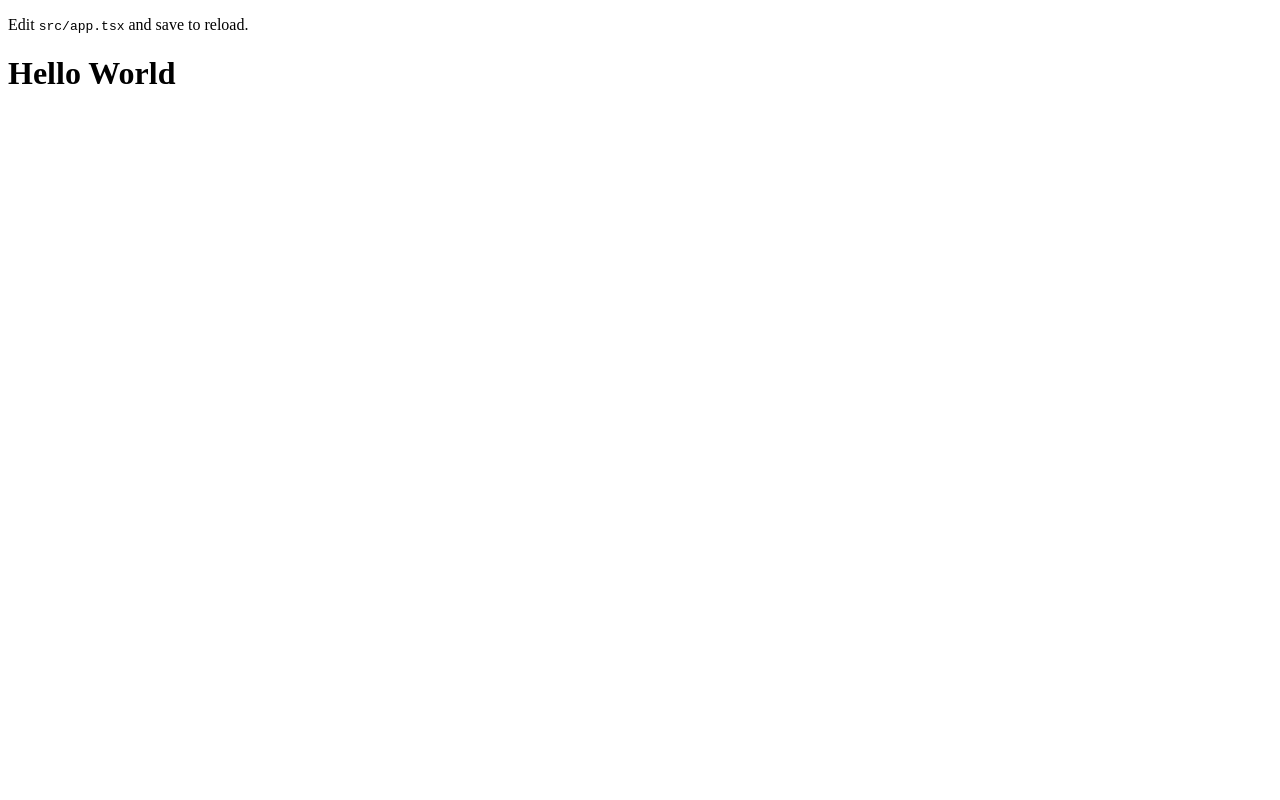
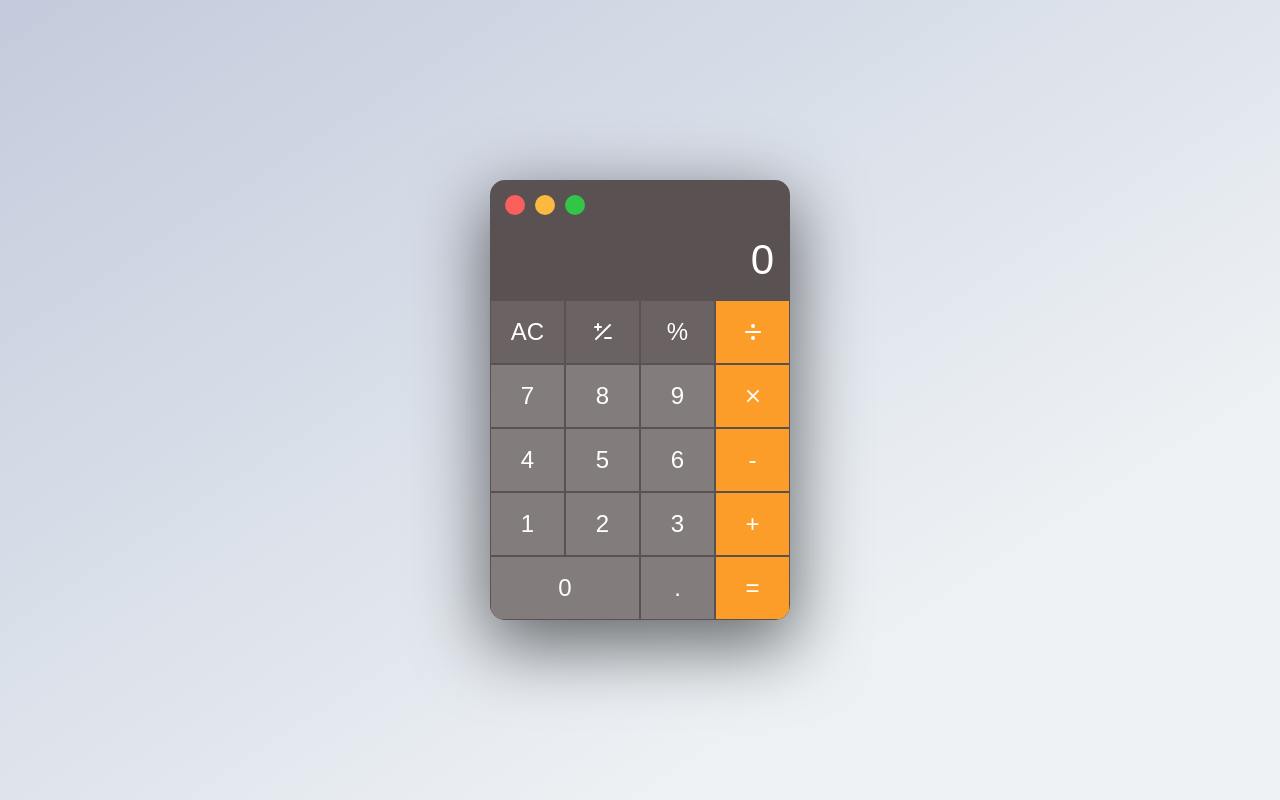
Before and after one commit to QuocNGN/UDT_Test_React, a React app: page / in a window 1280 px wide. Built offline with nearby package versions, Linux system fonts and the light colour scheme.

Commit message:
feat: create initial UI Calculator

```diff
--- a/package.json
+++ b/package.json
@@ -55,6 +55,7 @@
     "jest-environment-jsdom": "^29.7.0",
     "mini-css-extract-plugin": "^2.9.0",
     "prettier": "^2.8.3",
+    "react-icons": "^5.2.1",
     "sass": "^1.77.8",
     "sass-loader": "^16.0.0",
     "serve": "^14.2.3",
--- a/src/App.tsx
+++ b/src/App.tsx
@@ -1,21 +1,16 @@
-// Modified from the create-react-app TypeScript template
-// See: https://github.com/facebook/create-react-app/blob/main/packages/cra-template-typescript/template/src/App.tsx
 import React from 'react'
-
+import Calculator from './Calculator'
 // import './app.css';
-
-// import logo from './icons/logo.svg';
-
 export default class App extends React.Component {
   render() {
     return (
-      <div className='app' role='main'>
-        <header className='app-header'>
-          <p>
-            Edit <code>src/app.tsx</code> and save to reload.
-          </p>
-          <h1>Hello World</h1>
-        </header>
+      <div className='App'>
+        <div className='icon-wrapper'>
+          <button className='icon Red'></button>
+          <button className='icon Yellow'></button>
+          <button className='icon Blue'></button>
+        </div>
+        <Calculator />
       </div>
     )
   }
--- /dev/null
+++ b/src/Calculator.tsx
@@ -0,0 +1,12 @@
+import './assets/styles/app.scss'
+import Input from './components/Input'
+import Buttons from './components/Buttons'
+
+export default function Calculator() {
+  return (
+    <div className='calculator-container'>
+      <Input />
+      <Buttons />
+    </div>
+  )
+}
--- a/src/assets/styles/app.css
+++ /dev/null
@@ -1,4 +0,0 @@
-* {
-  margin: 0;
-  padding: 0;
-}
--- a/src/assets/styles/app.scss
+++ b/src/assets/styles/app.scss
@@ -1,6 +1,177 @@
-$bg-color: white;
+// Variables
+$background: #5a5152;
+$number-button: #837c7c;
+$operator-button: #fc9d2a;
+$other-button: #6a6263;
+$white: #ffffff;
+$button-width: 80px;
+$button-height: 78px;
 
+* {
+  margin: 0;
+  padding: 0;
+  box-sizing: border-box;
+}
+
+.App {
+  // width: 100%;
+  border-radius: 15px;
+  background-color: $background;
+  padding-top: 10px;
+  box-shadow: rgba(0, 0, 0, 0.56) 0px 22px 70px 4px;
+  overflow: hidden;
+}
+
+// Global styles
 body {
-  background: $bg-color;
-  font-size: 20px;
+  font-family: Arial, Helvetica, sans-serif;
+  display: flex;
+  justify-content: center;
+  align-items: center;
+  height: 100vh;
+  background-color: $white;
+  overflow: hidden;
+  background-color: #c3cbdc;
+  background-image: linear-gradient(147deg, #c3cbdc 0%, #edf1f4 74%);
 }
+
+.calculator-container {
+  height: 400px;
+  width: 300px;
+  border-radius: 15px;
+  overflow: hidden;
+}
+
+.buttons-container {
+  height: 80%;
+  display: flex;
+  flex-direction: column;
+}
+
+.button-row {
+  display: flex;
+  flex-direction: row;
+  height: 80%;
+}
+
+button {
+  font-family: Arial, Helvetica, sans-serif;
+  width: 100%;
+  height: 100%;
+  border: solid 1px $background;
+  font-size: 24px;
+  transition: 0.1s ease-in;
+  background-color: $number-button;
+  color: #ffffff;
+  display: flex;
+  justify-content: center;
+  align-items: center;
+
+  &:hover {
+    background-color: #cbcbcb;
+    cursor: pointer;
+  }
+}
+
+.zero-btn {
+  flex-basis: 50%;
+  text-align: center;
+  padding: 15px;
+}
+
+.decimal-btn {
+  flex-basis: 25%;
+}
+
+.equal-sign-btn {
+  flex-basis: 25%;
+}
+
+.last-button {
+  background-color: $operator-button;
+  transition: 0.1s ease-in;
+
+  &:hover {
+    background-color: #a26100;
+  }
+}
+
+.top {
+  background-color: $other-button;
+  color: $white;
+
+  &:hover {
+    background-color: #949494;
+    color: #000000;
+  }
+}
+
+.input-container {
+  display: flex;
+  flex-direction: column;
+  justify-content: center;
+  background-color: $background;
+  padding: 0 2%;
+  border-radius: 15px 15px 0px 0px;
+  height: 20%;
+
+  h1 {
+    margin: 0;
+    padding-right: 10px;
+    color: #ffffff;
+    overflow: hidden;
+    font-family: Arial, Helvetica, sans-serif;
+    font-weight: 300;
+    text-align: end;
+    font-size: 42px;
+  }
+}
+
+// Icon styles
+.icon {
+  display: inline;
+  width: 20px;
+  height: 20px;
+  border: 0;
+  border-radius: 100px;
+  margin: 5px;
+
+  &.Red {
+    margin-left: 15px;
+    background-color: #fb5f5b;
+  }
+
+  &.Yellow {
+    background-color: #fbba3f;
+  }
+
+  &.Blue {
+    background-color: #33c547;
+  }
+}
+
+.history {
+}
+
+// Media query for devices with width below 768px
+@media (max-width: 768px) {
+  .App {
+    width: 90vw !important;
+    height: 60vh;
+    overflow: unset;
+    margin: auto !important;
+  }
+  .calculator-container {
+    width: 100% !important;
+    height: 100% !important;
+  }
+  body {
+    height: 80vh;
+  }
+  .input-container {
+    h1 {
+      padding-right: 10px;
+      font-size: 52px;
+    }
+  }
+}
--- /dev/null
+++ b/src/components/Buttons.tsx
@@ -0,0 +1,50 @@
+import '../assets/styles/app.scss'
+import { TbPlusMinus } from 'react-icons/tb'
+import { LuDivide } from 'react-icons/lu'
+import { HiMiniXMark } from 'react-icons/hi2'
+
+export default function Buttons() {
+  return (
+    <div className='buttons-container'>
+      {/* row of buttons */}
+      <div className='button-row'>
+        <button className='top'>AC</button>
+        <button className='top'>
+          {/* +/- */}
+          <TbPlusMinus />
+        </button>
+        <button className='top'>%</button>
+        <button className='last-button'>
+          {/* ÷ */}
+          <LuDivide />
+        </button>
+      </div>
+      <div className='button-row'>
+        <button>7</button>
+        <button>8</button>
+        <button>9</button>
+        <button className='last-button'>
+          {/* ✕ */}
+          <HiMiniXMark />
+        </button>
+      </div>
+      <div className='button-row'>
+        <button>4</button>
+        <button>5</button>
+        <button>6</button>
+        <button className='last-button'>-</button>
+      </div>
+      <div className='button-row'>
+        <button>1</button>
+        <button>2</button>
+        <button>3</button>
+        <button className='last-button'>+</button>
+      </div>
+      <div className='button-row'>
+        <button className='zero-btn'>0</button>
+        <button className='decimal-btn'>.</button>
+        <button className='last-button equal-sign-btn'>=</button>
+      </div>
+    </div>
+  )
+}
--- /dev/null
+++ b/src/components/Input.tsx
@@ -0,0 +1,9 @@
+import '../assets/styles/app.scss'
+
+export default function Input() {
+  return (
+    <div className='input-container'>
+      <h1>0</h1>
+    </div>
+  )
+}
```
Also changed, not shown: src/types/operations.ts (added, +8 -0 lines), 2 other files (tests, documents, lock files or other folders).
